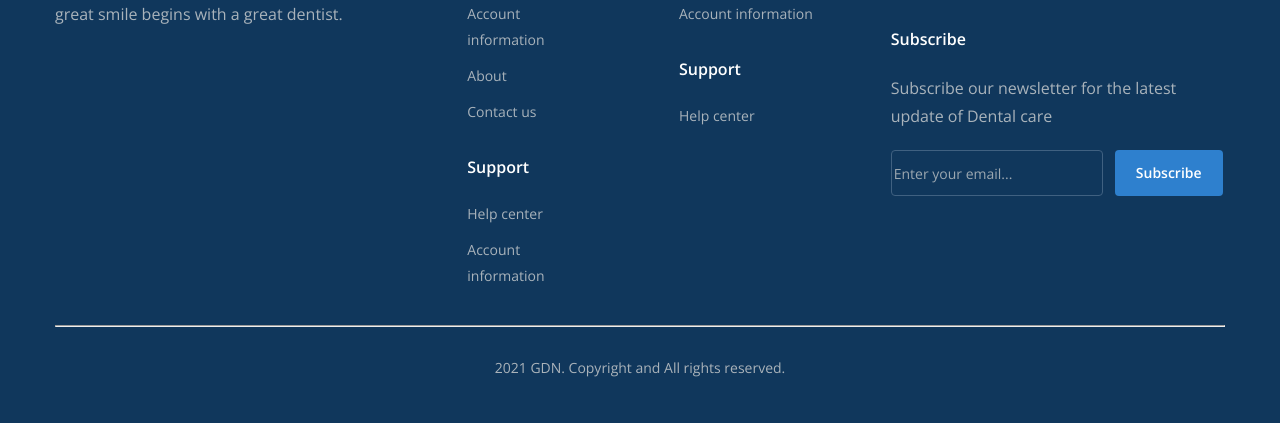
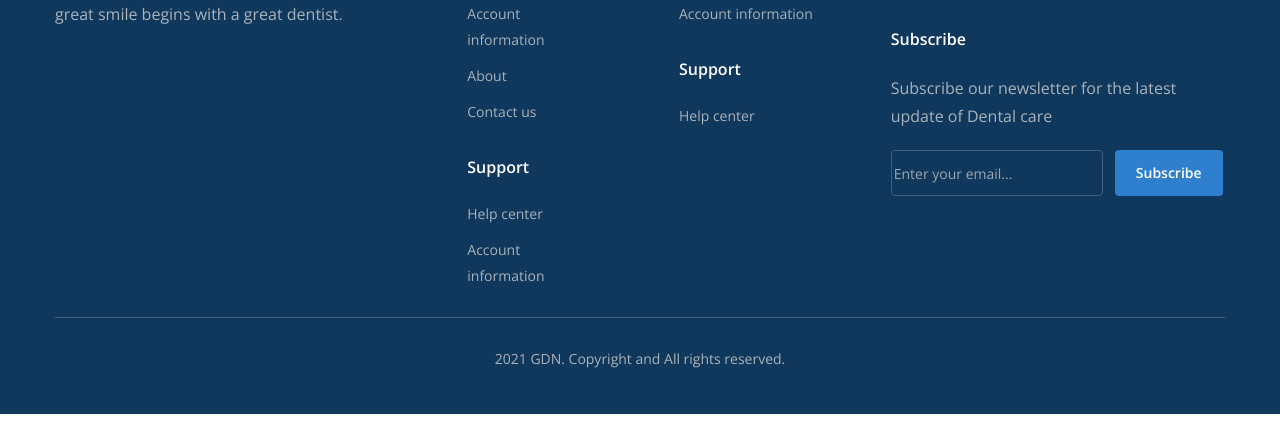
Before and after one commit to BachNguyen264/Figma_3, a plain HTML site: page index.html in a window 1280 px wide. Shown: the part 6479-6902 px from the top of the page. Drawn offline with nearby package versions, Linux system fonts and the light colour scheme.

Commit message:
sua footer

```diff
--- a/assets/css/style.css
+++ b/assets/css/style.css
@@ -702,7 +702,11 @@ footer{
     opacity: 0.9;
 }
 
-.footer__bottom{
+.footer__copyright{
+    border-top: 1px solid #406181;
+}
+
+.footer__copyright-text{
     display: block;
     margin-top: 28px;
     padding-bottom: 42px;
--- a/index.html
+++ b/index.html
@@ -714,9 +714,11 @@
             </form>
           </div>
         </div>
-        <hr>
+        <!-- <hr> -->
         <!-- bottom footer -->
-         <span class="footer__bottom">2021 GDN. Copyright and All rights reserved.</span>
+         <div class="footer__copyright">
+          <span class="footer__copyright-text">2021 GDN. Copyright and All rights reserved.</span>
+        </div>
       </div>
     </footer>
   </body>
```
